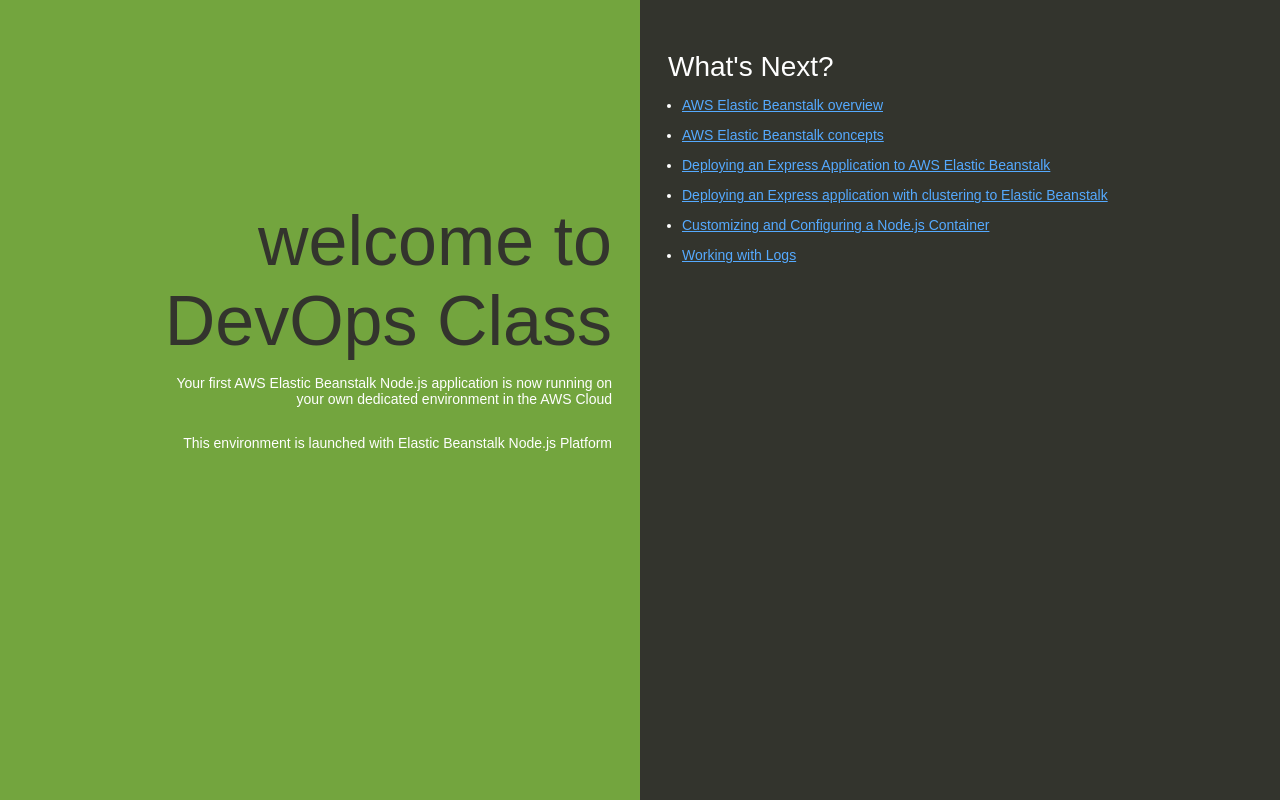
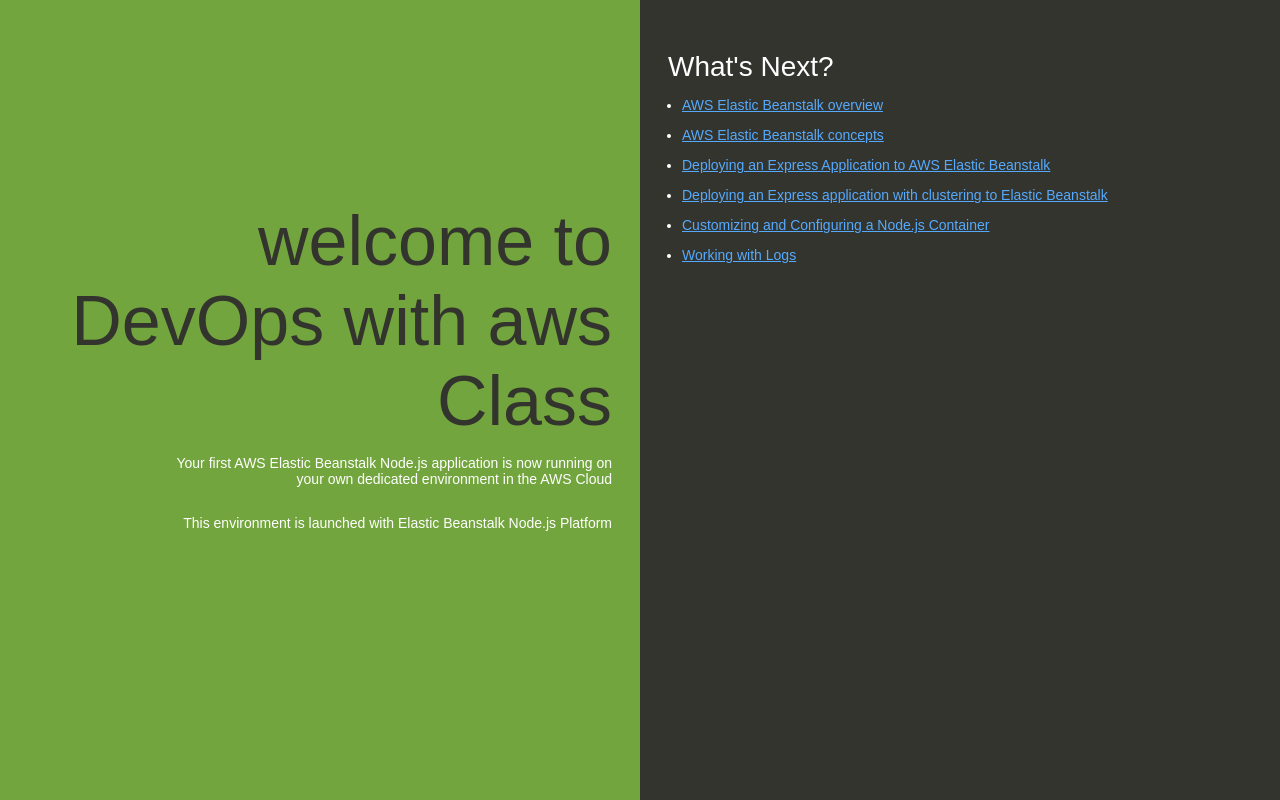
Before and after one commit to sathishreddychinthakuntla/awsnodejs-ebs, a website: page index.html in a window 1280 px wide. Drawn offline with Linux system fonts and the light colour scheme.

Commit message:
Update index.html

```diff
--- a/index.html
+++ b/index.html
@@ -74,7 +74,7 @@
   </head>
   <body>
     <div class="textColumn">
-      <h1>welcome to DevOps Class</h1>
+      <h1>welcome to DevOps with aws Class</h1>
       <p>Your first AWS Elastic Beanstalk Node.js application is now running on your own dedicated environment in the AWS Cloud</p>
       <p>This environment is launched with Elastic Beanstalk Node.js Platform</p>
     </div>
```
